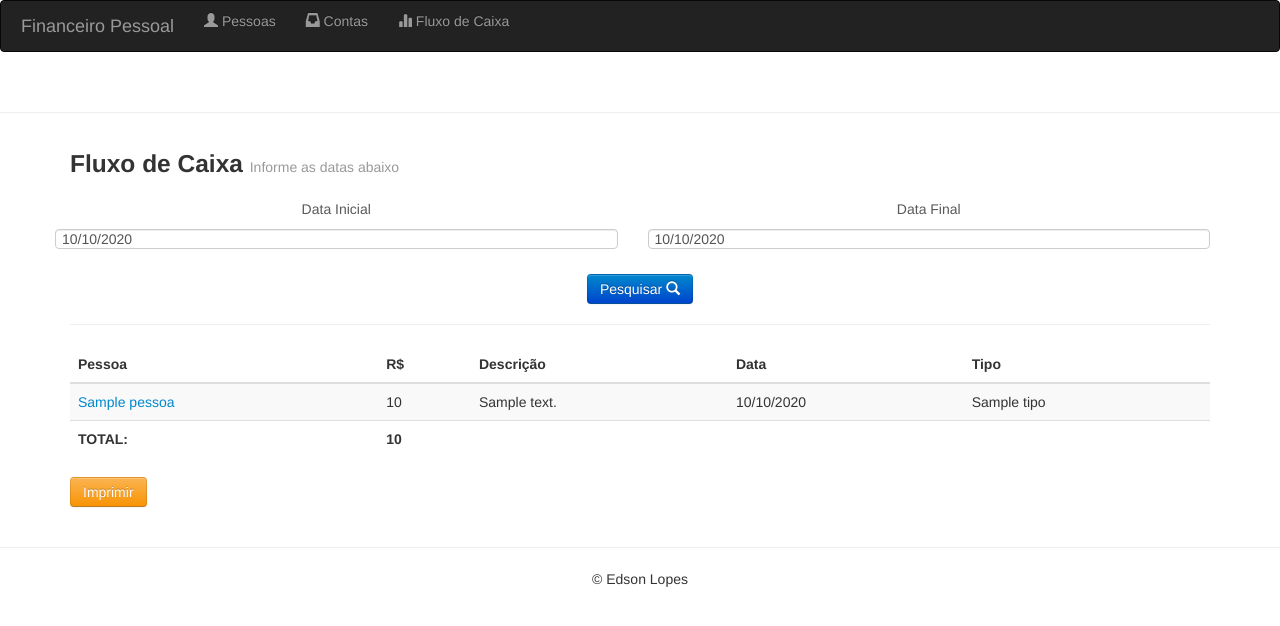
After one commit to edsonlb/projetoFP, a Django app: template core/templates/caixas/fluxo_de_caixa.html in a window 1280 px wide. The commit adds this page. Shown: the top 626 px of the page. Run offline with Django 3.2, Linux system fonts and the light colour scheme; the template is opened without the code that fills it: most values are stand-ins (such as "Sample title", 1, 10 or a date in 2020); some libraries are stand-ins or nearby versions.

Commit message:
Fluxo de Caixa concluido + relatorio

```diff
--- a/caixas/urlsCaixas.py
+++ b/caixas/urlsCaixas.py
@@ -12,4 +12,8 @@ urlpatterns = patterns('caixas.views',
     url(r'^pesquisar/$', 'caixaPesquisar'),
     url(r'^excluir/(?P<pk>\d+)/$', 'caixaExcluir'),
     url(r'^$', 'caixaListar'),
+
+    url(r'^fluxo/$', 'caixaFluxo'),
+    url(r'^fluxo/busca/$', 'fluxodecaixa'),
+    url(r'^fluxo/relatorio/$', 'fluxodecaixa'),
 )
--- a/core/templates/base.html
+++ b/core/templates/base.html
@@ -38,7 +38,7 @@
           <ul class="nav navbar-nav">
             <li><a href="/pessoas/"> <spam class="glyphicon glyphicon-user"></spam> Pessoas</a></li>
             <li><a href="/caixas/"> <spam class="glyphicon glyphicon-inbox"></spam> Contas</a></li>
-            <li><a href="#"> <spam class="glyphicon glyphicon-stats"></spam> Fluxo de Caixa</a></li>
+            <li><a href="/caixas/fluxo/"> <spam class="glyphicon glyphicon-stats"></spam> Fluxo de Caixa</a></li>
           </ul>
         </div>
       </div>
--- /dev/null
+++ b/core/templates/caixas/fluxo_de_caixa.html
@@ -0,0 +1,70 @@
+{% extends 'base.html' %}
+
+{% block titulo %}Fluxo de Caixa{% endblock titulo %}
+
+{% block conteudo %}
+<h3>Fluxo de Caixa <small>Informe as datas abaixo</small></h3>
+<div align="center">
+  <form role="form" method="POST" action="/caixas/fluxo/busca/">{% csrf_token %}
+    <div class="form-group">
+      <div class="row">
+
+        <div class="col-md-6">
+          <p class="help-block">Data Inicial</p>
+          <input type="text" class="form-control" name="dataInicial" value="{{ dataInicial|date:"d/m/Y" }}" placeholder="01/01/2014">
+        </div>
+
+        <div class="col-md-6">
+          <p class="help-block">Data Final</p>
+          <input type="text" class="form-control" name="dataFinal" value="{{ dataFinal|date:"d/m/Y" }}" placeholder="01/01/2014">
+        </div>
+
+      </div>
+    </div>
+    <button type="submit" class="btn btn-primary">Pesquisar <span class="glyphicon glyphicon-search"></span></button>
+  </form>
+
+</div>
+<hr>
+<div class="table-responsive">
+      <table class="table table-striped">
+        <thead>
+          <tr>
+            <th>Pessoa</th>
+            <th>R$</th>
+            <th>Descrição</th>
+            <th>Data</th>
+            <th>Tipo</th>
+          </tr>
+        </thead>
+        <tbody>
+        {% for conta in contas %}
+          <tr>
+            <td><a href="/caixas/editar/{{ conta.pk }}">{{ conta.pessoa.nome }}</a></td>
+            <td>{{ conta.valor }}</td>
+            <td>{{ conta.descricao }}</td>
+            <td>{{ conta.data|date:"d/m/Y" }}</td>
+            <td>{{ conta.tipo }}</td>
+          </tr>
+        {% endfor %}
+          <tr>
+            <td><b>TOTAL:</b></td>
+            <td><b>{{ total }}</b></td>
+            <td> </td>
+            <td> </td>
+            <td> </td>
+          </tr>
+        </tbody>
+      </table>
+</div><!-- FIM TABELA -->
+
+<form role="form" method="POST" action="/caixas/fluxo/relatorio/">{% csrf_token %}
+
+  <input type="hidden" name="relatorio" value="1" >
+  <input type="hidden" name="dataInicial" value="{{ dataInicial|date:"d/m/Y" }}" >
+  <input type="hidden" name="dataFinal" value="{{ dataFinal|date:"d/m/Y" }}" >
+
+  <button type="submit" class="btn btn-warning">Imprimir</button>
+</form>
+
+{% endblock conteudo %}
```
Also changed, not shown: caixas/views.py (+38 -0 lines), core/templates/caixas/fluxo_de_caixa_relatorio.html (added, +30 -0 lines), caixas/models.py (line endings or trailing spaces).
